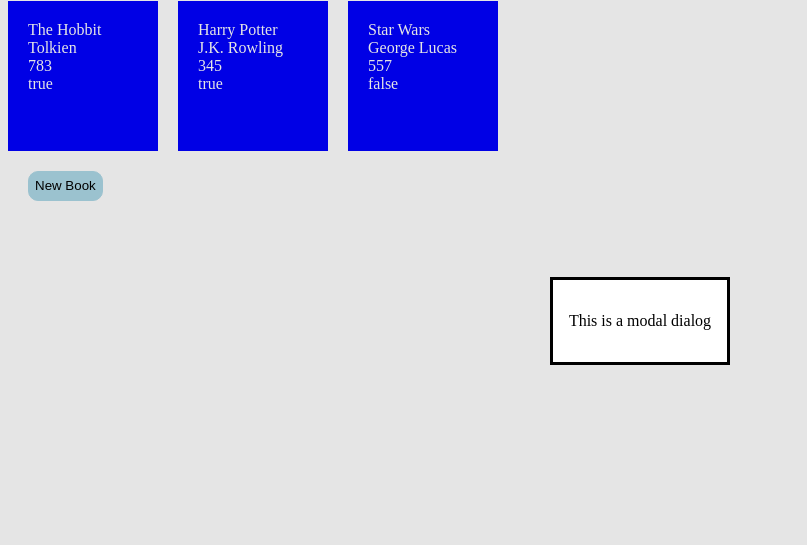
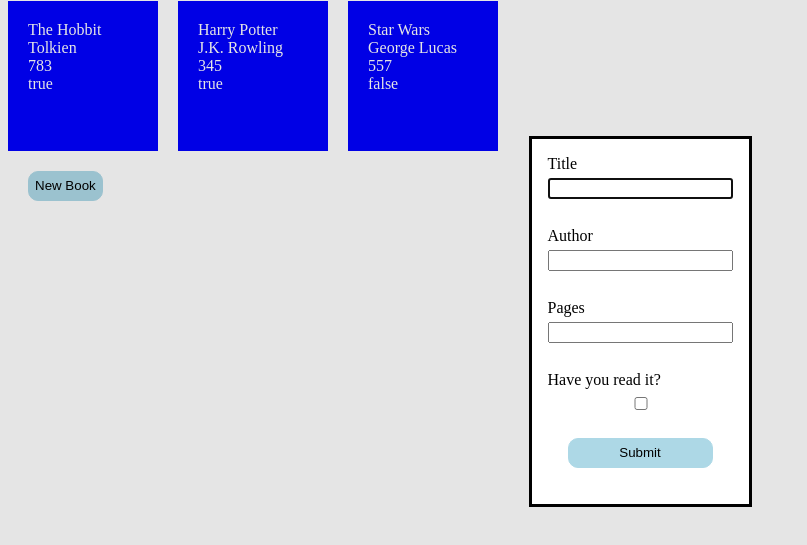
Before and after one commit to weeezik/library-project-2, a plain HTML site: page index.html in a window 1280 px wide. Both pictures are taken after a click on the button "New Book". Shown: the part 79-624 px from the top of the page, without its empty margins (0-807 px from the left). Drawn offline with Linux system fonts and the light colour scheme.

Commit message:
Style and add modal form and submit button

```diff
--- a/index.html
+++ b/index.html
@@ -11,7 +11,20 @@
   <div class="container">
   </div>
   <dialog>
-    <p>This is a modal dialog</p>
+    <form action="" method="dialog">
+      <label for="title">Title</label>
+      <input type="text" id="title">
+      <br>
+      <label for="author">Author</label>
+      <input type="text" id="author">
+      <br>
+      <label for="pages">Pages</label>
+      <input type="number" id="pages">
+      <br>
+      <label for="read">Have you read it?</label>
+      <input type="checkbox" id="read">
+      <button>Submit</button>
+    </form>
   </dialog>
   <button class="showModalButton">New Book</button>
   <script src="script.js"></script>
--- a/style.css
+++ b/style.css
@@ -31,3 +31,9 @@
 button:hover {
   border: 2px solid blue
 }
+
+form {
+  display: flex;
+  flex-direction: column;
+  gap: 5px;
+}
```
